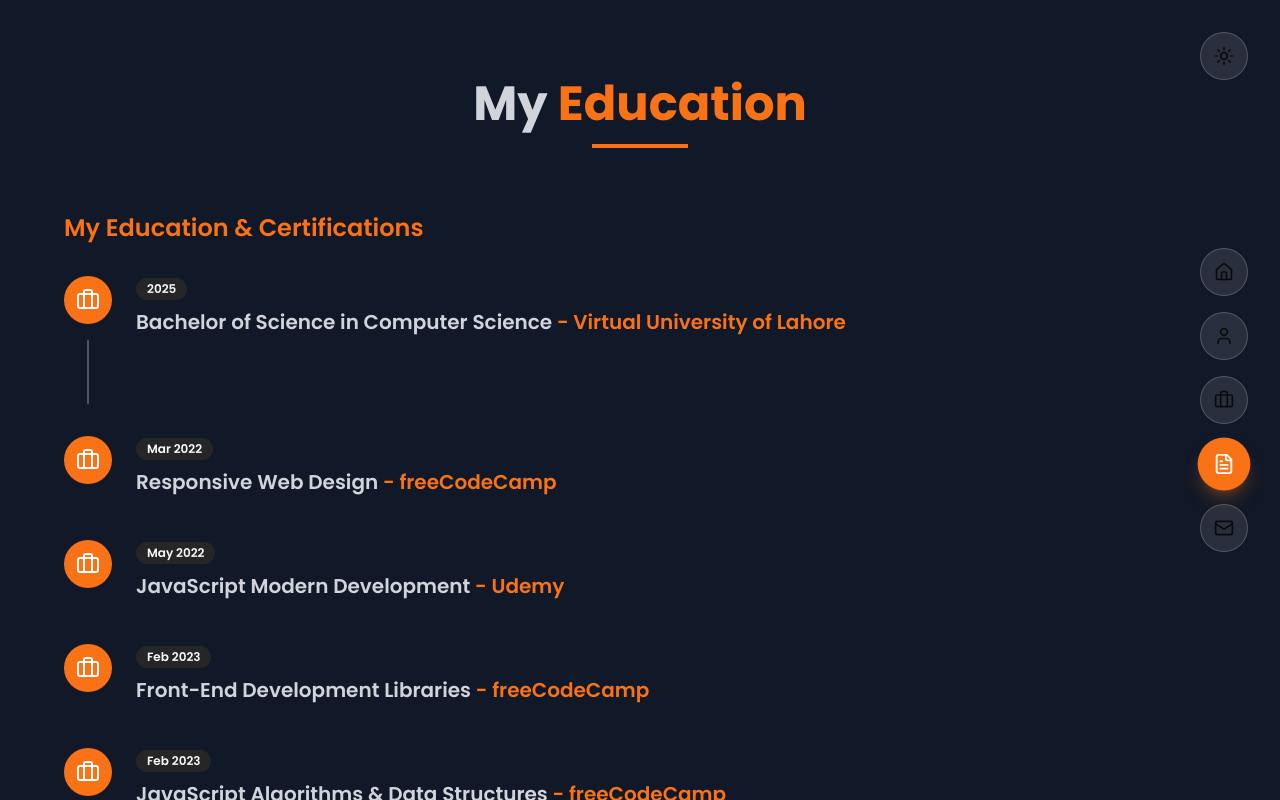
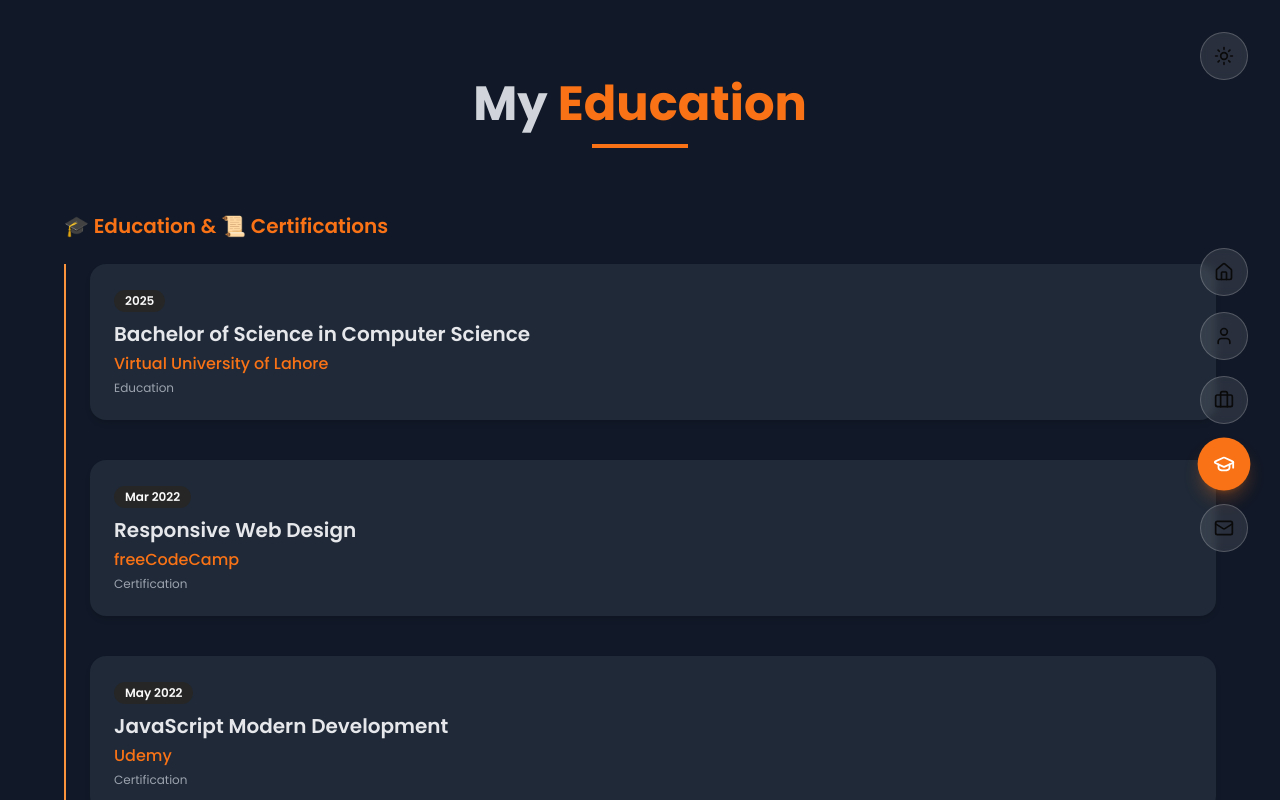
Before and after one commit to hamza9055/Portfolio, a Next.js app: page / in a window 1280 px wide. Both pictures are taken after a click on the button 1224 px from the left and 464 px from the top of the page. Shown: the top 800 px of the page. Built offline with nearby package versions, Linux system fonts and the light colour scheme.

Commit message:
education new design

```diff
--- a/app/page.tsx
+++ b/app/page.tsx
@@ -32,7 +32,7 @@ export default function Portfolio() {
     { id: 'home', icon: Home, label: 'Home' },
     { id: 'about', icon: User, label: 'About' },
     { id: 'portfolio', icon: Briefcase, label: 'Portfolio' },
-    { id: 'education', icon: FileText, label: 'Education' },
+    { id: 'education', icon: GraduationCap, label: 'Education' },
     { id: 'contact', icon: Mail, label: 'Contact' },
   ];
   const handleCardClick = (item: any) => {
@@ -218,7 +218,7 @@ export default function Portfolio() {
       {/* Portfolio Section */}
       {
         activeSection === 'portfolio' && (
-          <section className="min-h-screen py-20 px-8 animate-fadeIn h-full"  id="portfolio">
+          <section className="min-h-screen py-20 px-8 animate-fadeIn h-full" id="portfolio">
             <div className="max-w-6xl mx-auto">
               <div className="text-center mb-16 animate-fadeInUp">
                 <h2 className="text-4xl lg:text-5xl font-bold mb-4 dark:text-gray-300">
@@ -374,7 +374,7 @@ export default function Portfolio() {
 
 
               {/* Timeline */}
-              <div>
+              {/* <div>
                 <h3 className="text-2xl font-semibold mb-8 animate-fadeInUp dark:text-orange-500">My Education & Certifications</h3>
                 <div className="space-y-8">
                   {education.map((item, index) => (
@@ -387,7 +387,7 @@ export default function Portfolio() {
                       </div>
                       <div className="flex-1 pb-2">
                         <Badge variant="secondary" className="mb-2">{item.year}</Badge>
-                        <h4 className="text-xl font-semibold mb-1 dark:text-gray-300">
+                        <h4 className="sm:text-xl text-sm font-semibold mb-1 dark:text-gray-300">
                           {item.title} <span className="text-orange-500 ">- {item.institution}</span>
                         </h4>
 
@@ -395,7 +395,39 @@ export default function Portfolio() {
                     </div>
                   ))}
                 </div>
+              </div> */}
+              <div>
+
+                {/* Education Section */}
+                <div className="mb-12">
+                  <h4 className="text-xl font-semibold mb-6 text-orange-500">🎓 Education & 📜 Certifications</h4>
+                  <div className="relative border-l-2 border-orange-500 dark:border-orange-400 pl-6 space-y-10">
+                    {education.map((item) => (
+                      <div
+                        key={item.id}
+                        className="relative bg-white dark:bg-gray-800 rounded-2xl shadow-md p-6 hover:shadow-xl transition-all duration-300 group"
+                      >
+                        {/* <span className="absolute -left-[1.55rem] top-6 w-6 h-6 bg-orange-500 rounded-full border-4 border-white dark:border-gray-800 group-hover:scale-125 transition-transform"></span> */}
+
+                        <Badge variant="secondary" className="mb-2">
+                          {item.year}
+                        </Badge>
+
+                        <h4 className="text-lg sm:text-xl font-semibold mb-1 dark:text-gray-200">
+                          {item.title}
+                        </h4>
+                        <p className="text-orange-500 font-medium">{item.institution}</p>
+                        <p className="text-xs text-gray-500 dark:text-gray-400 mt-1">
+                          {item.type === 1 ? "Education" : "Certification"}
+                        </p>
+                      </div>
+                    ))}
+                  </div>
+                </div>
+
+
               </div>
+
             </div>
             <div>
 
@@ -467,7 +499,7 @@ export default function Portfolio() {
                           <div className="w-10 h-10 bg-orange-500/20 rounded-full flex items-center justify-center hover:bg-orange-500/30 transition-colors duration-300 hover:rotate-12">
                             <Icon className="w-5 h-5 text-orange-500" />
                           </div>
-                          <div className='flex justify-between w-full'>
+                          <div className='flex flex-wrap justify-between w-full'>
                             <span className="font-medium dark:text-orange-500">{contact.label}: </span>
                             <span className="text-gray-600 dark:text-gray-300">{contact.value}</span>
                           </div>
--- a/components/data.tsx
+++ b/components/data.tsx
@@ -108,44 +108,50 @@ export const education = [
         year: '2025',
         title: 'Bachelor of Science in Computer Science',
         institution: 'Virtual University of Lahore',
-        location: 'Cairo, Egypt',
+        type: 1,
     },
     {
         id: 2,
         year: 'Mar 2022',
         title: 'Responsive Web Design',
         institution: 'freeCodeCamp',
+        type: 2,
     },
     {
         id: 3,
         year: 'May 2022',
         title: 'JavaScript Modern Development',
         institution: 'Udemy',
+        type: 2,
     },
     {
         id: 4,
         year: 'Feb 2023',
         title: 'Front-End Development Libraries',
         institution: 'freeCodeCamp',
+        type: 2,
     }
     , {
         id: 5,
         year: 'Feb 2023',
         title: 'JavaScript Algorithms & Data Structures',
         institution: 'freeCodeCamp',
+        type: 2,
     }
     ,
     {
         id: 6,
         year: 'Dec 2023',
-        title: 'Introduction to Front End Development -',
+        title: 'Introduction to Front End Development',
         institution: 'SimpliLearn',
+        type: 2,
     },
     {
         id: 7,
         year: 'Jan 2025',
         title: 'Foundation C# with Microsoft',
         institution: 'freeCodeCamp',
+        type: 2,
     }
 ];
 
```
